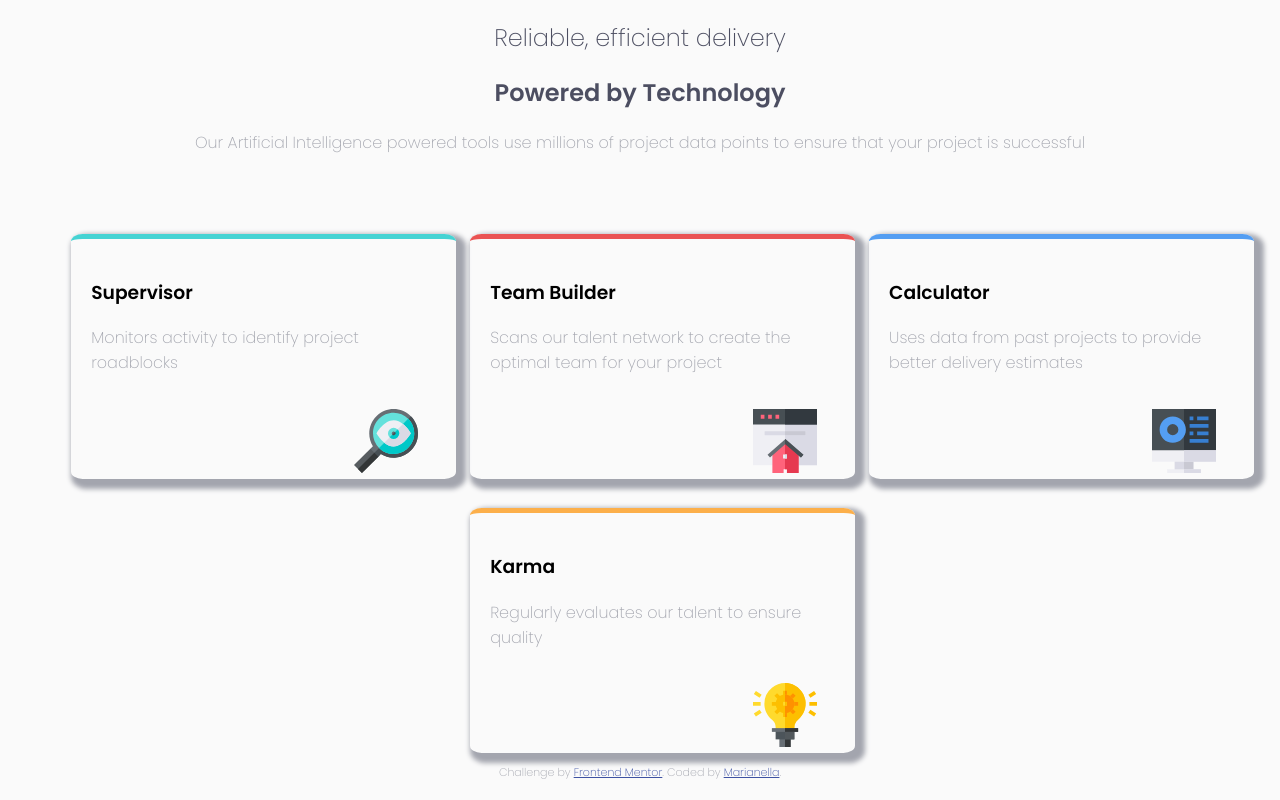
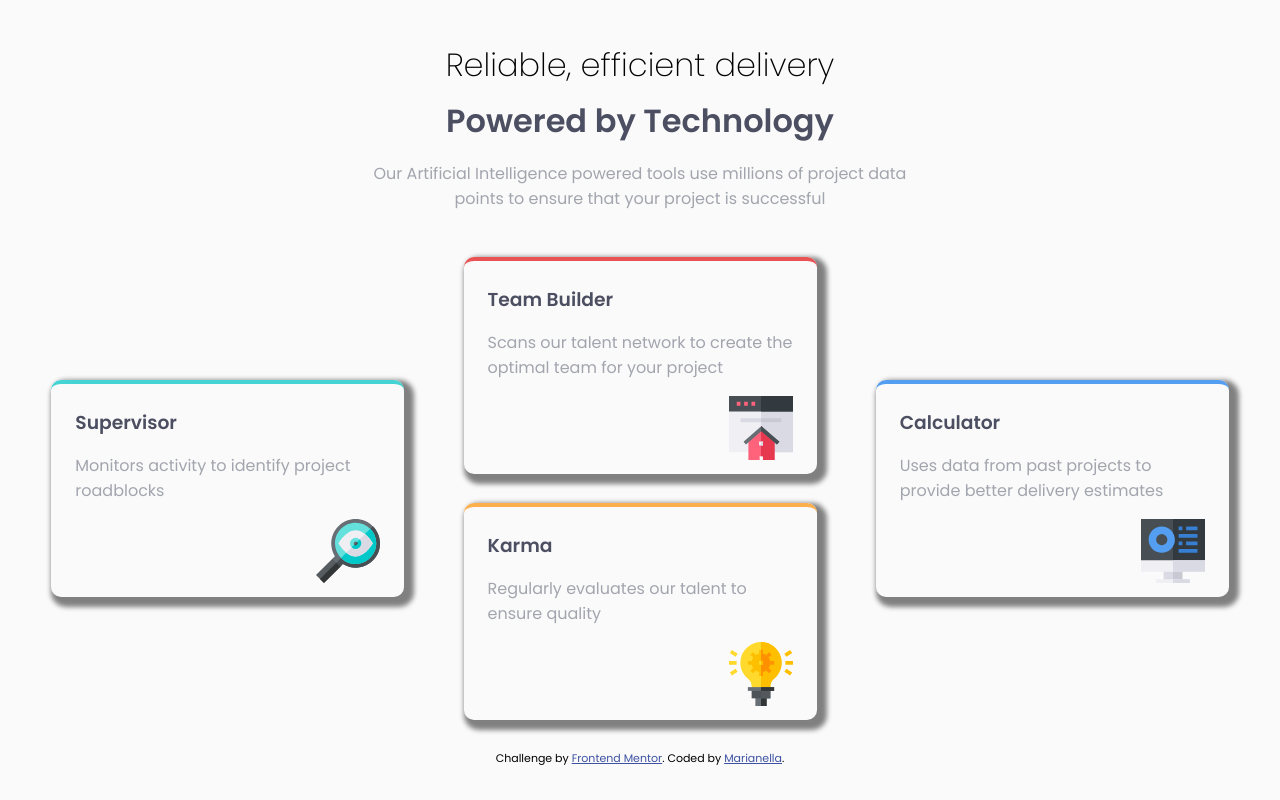
Before and after one commit to Marianellag1/four-card-fm, a plain HTML site: page index.html in a window 1280 px wide. Drawn offline with Linux system fonts and the light colour scheme.

Commit message:
re-did challenge due to relying on bootstrap and would rather try to challenge myself with css.

```diff
--- a/Assets/css/style.css
+++ b/Assets/css/style.css
@@ -1,3 +1,4 @@
+/* Weights: 200, 400, 600 */
 .attribution {
     font-size: 11px;
     text-align: center;
@@ -5,6 +6,12 @@
 
 .attribution a {
     color: hsl(228, 45%, 44%);
+}
+
+* {
+    margin: 0;
+    padding: 0;
+    box-sizing: content-box;
 }
 
 :root {
@@ -17,93 +24,86 @@
     --light: hsl(0, 0%, 98%);
 }
 
-.footer {
-    padding: 0;
-    /* position: fixed;
-    left: 0;
-    bottom: 0;
-    width: 100%;
-    text-align: center; */
-}
-
 
 body {
+    min-height: 100vh;
+    display: flex;
+    justify-content: center;
+    flex-direction: column;
+    align-items: center;
     font-family: 'Poppins', sans-serif;
     background-color: var(--light);
 }
 
-.grid-container {
-    display: grid;
-    grid-template-columns: auto auto auto auto;
-    grid-gap: 10px;
-    padding-left: 5%;
+.header {
+    text-align: center;
 }
 
+.header h1 {
+    padding: 0.50rem;
+    font-weight: 200;
+}
+
+.header h2 {
+    font-size: xx-large;
+    color: var(--dark);
+}
+
+.header p {
+    padding: 1rem;
+    color: var(--grayish);
+    width: 45%;
+    display: flex;
+    display: inline-flex;
+}
+
+.main {
+    display: flex;
+
+}
+
+
 .box {
-    border-top: 5px solid;
-    width: 345px;
-    height: 200px;
-    padding: 20px;
-    border-radius: 3%;
-    box-shadow: 5px 5px 5px 5px var(--grayish);
-    position: relative;
+    width: 305px;
+    height: 165px;
+    padding: 1.5rem;
+    margin: 1.85rem;
+    border-radius: 10px;
+    box-shadow: 5px 5px 5px 5px grey;
+}
+
+.box h3 {
+    font-weight: 600;
+    color: var(--dark);
+}
+
+.box p {
+    padding-top: 1rem;
+    padding-bottom: 1rem;
+    color: var(--grayish);
 }
 
 .one {
-    grid-row: 1/ span 2;
+    border-top: 4px solid var(--cyan);
+}
+
+.two {
+    border-top: 4px solid var(--red);
 }
 
 .three {
-    grid-row: 2 / span 2;
-}
-
-h1 {
-    font-weight: 200;
-    color: var(--dark);
-    text-align: center;
-}
-
-h2 {
-    color: var(--dark);
-    text-align: center;
-}
-
-p {
-    font-weight: 200;
-    color: var(--grayish);
-    padding-bottom: 5%;
-}
-
-.intro p {
-    text-align: center;
-}
-
-.one {
-    border-top-color: var(--cyan);
-}
-
-.two {
-    border-top-color: var(--red);
-}
-
-.three {
-    border-top-color: var(--orange);
-    margin-top: 5%;
+    border-top: 4px solid var(--orange);
 }
 
 .four {
-    border-top-color: var(--blue);
+    border-top: 4px solid var(--blue);
 }
 
-img {
-    position: absolute;
-    right: 0;
-    padding-right: 10%;
+.one,
+.four {
+    align-self: center;
 }
 
-
-/* @media screen and (min-width: 375px) {
-    .grid-container {
-        flex-wrap: wrap;
-    }
-} */
+.box img {
+    float: right;
+}
--- a/index.html
+++ b/index.html
@@ -14,20 +14,23 @@
 
 <body>
   <main>
-    <section class="intro">
+
+    <header class="header">
       <h1>Reliable, efficient delivery</h1>
       <h2><strong>Powered by Technology</strong></h2>
       <p>Our Artificial Intelligence powered tools use millions of project data points
         to ensure that your project is successful</p>
-    </section>
+    </header>
 
-    <div class="grid-container">
+    <div class="main">
+
       <section class="box one">
         <h3>Supervisor</h3>
         <p>Monitors activity to identify project roadblocks</p>
         <img src="./images/icon-supervisor.svg" alt="magnifying glass icon">
       </section>
 
+      <div class="container">
         <section class="box two">
           <h3>Team Builder</h3>
           <p>Scans our talent network to create the optimal team for your project</p>
@@ -39,6 +42,7 @@
           <p>Regularly evaluates our talent to ensure quality</p>
           <img src="./images/icon-karma.svg" alt="lightbulb icon">
         </section>
+      </div>
 
       <section class="box four">
         <h3>Calculator</h3>
```
Also changed, not shown: images/rename.png, 1 other file. Lines whose indentation alone changed are shown as unchanged.
